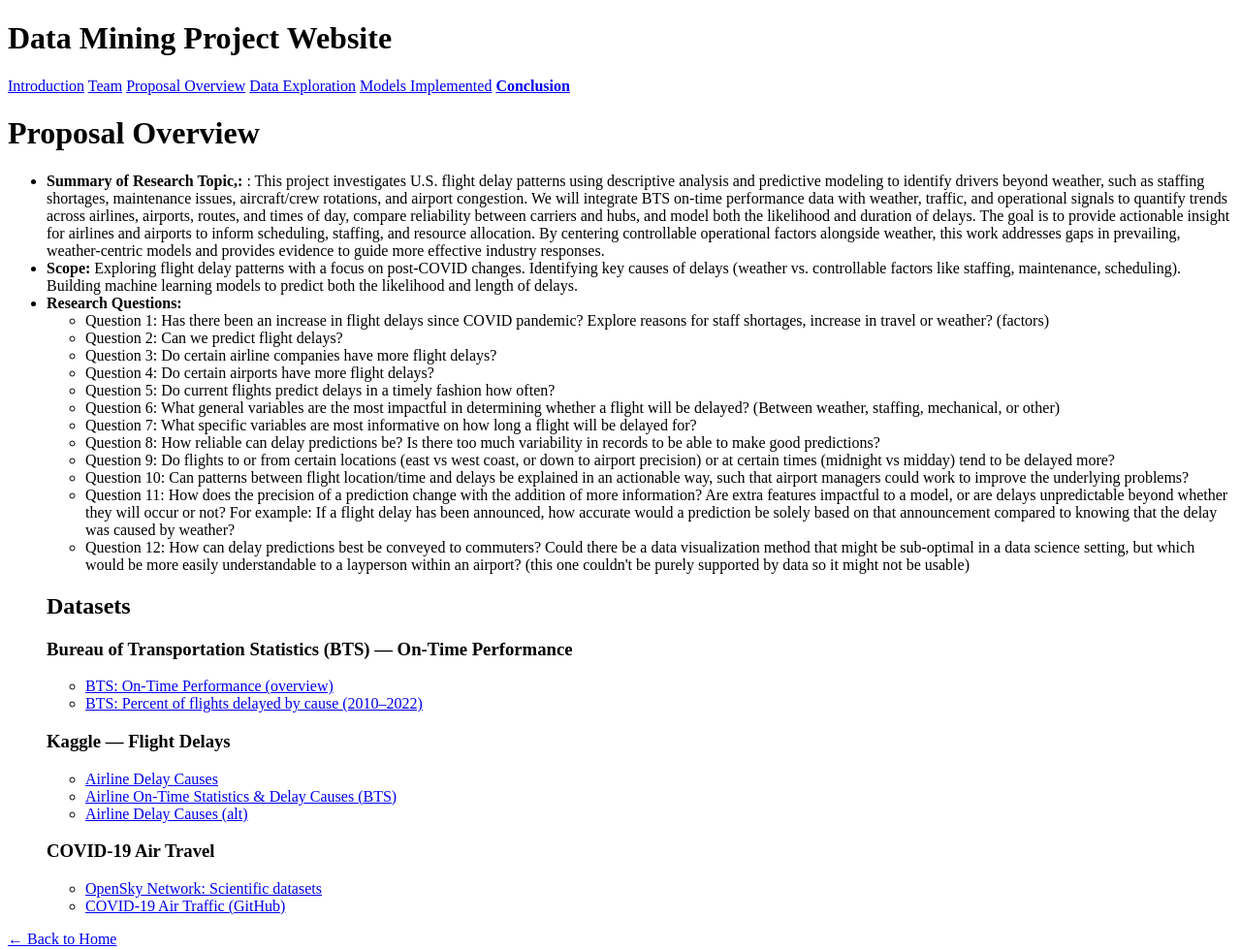
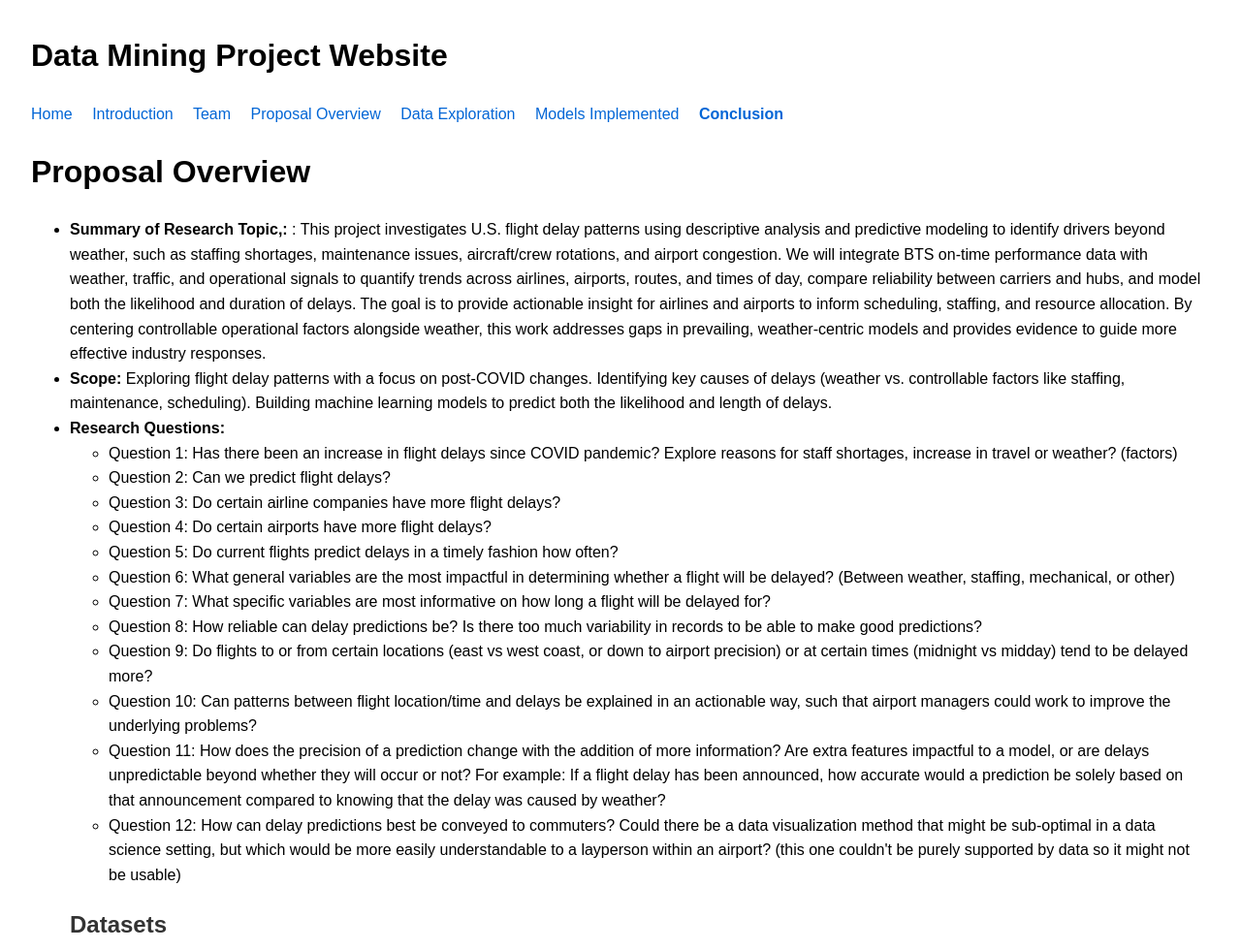
Before and after one commit to bmolgano/Data-Minning-Group-Project, a plain HTML site: page proposal.html in a window 1280 px wide. Shown: the top 980 px of the page at 97% size. Drawn offline with Linux system fonts and the light colour scheme.

Commit message:
Update proposal.html

```diff
--- a/proposal.html
+++ b/proposal.html
@@ -1,10 +1,16 @@
 <!doctype html>
 <html lang="en">
-<head><meta charset="utf-8"><title>Proposal Overview</title></head>
-<body>
+<head><meta charset="utf-8"><title>Proposal Overview - Data Mining Project</title></head>
+ <style>
+    body { font-family: Arial, sans-serif; margin: 2rem; line-height: 1.6; }
+    nav a { margin-right: 1rem; text-decoration: none; color: #0366d6; }
+    h2 { color: #333; }
+  </style>
+    <body>
     <header>
   <h1>Data Mining Project Website</h1>
   <nav>
+    <a href="index.html">Home</a>
     <a href="introduction.html">Introduction</a>
     <a href="team.html">Team</a>
     <a href="proposal.html">Proposal Overview</a>
```
